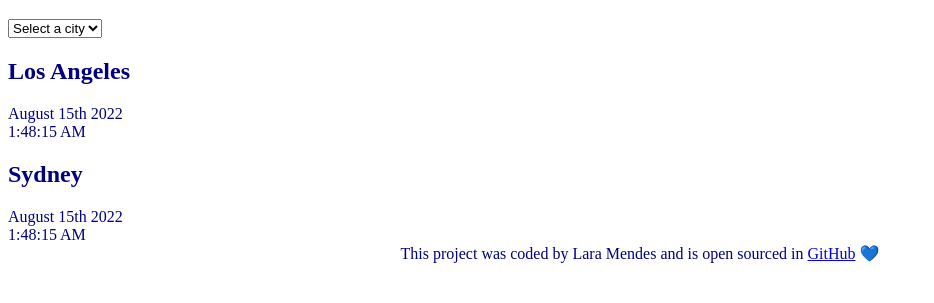
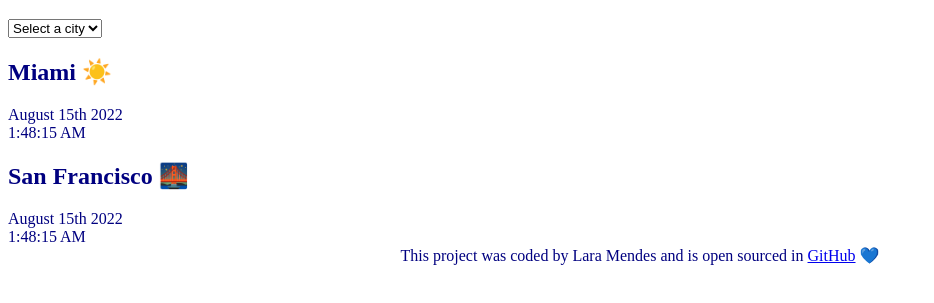
Before and after one commit to LaraMendesss/world-clock, a plain HTML site: page index.html in a window 1280 px wide. Shown: the part 61-364 px from the top of the page, without its empty margins (0-934 px from the left). Drawn offline with Linux system fonts and the light colour scheme.

Commit message:
Update index.html

```diff
--- a/index.html
+++ b/index.html
@@ -18,14 +18,14 @@
 
     </select>
 <div class="city">
-<h2> Los Angeles</h2>
+<h2> Miami ☀️</h2>
 <div class="date"> August 15th 2022</div>
 <div class=""time> 1:48:15 AM</div>
 
 
 </div>
 <div class="city">
-    <h2> Sydney</h2>
+    <h2> San Francisco 🌉</h2>
     <div class="date"> August 15th 2022</div>
     <div class=""time> 1:48:15 AM</div>
 
```
